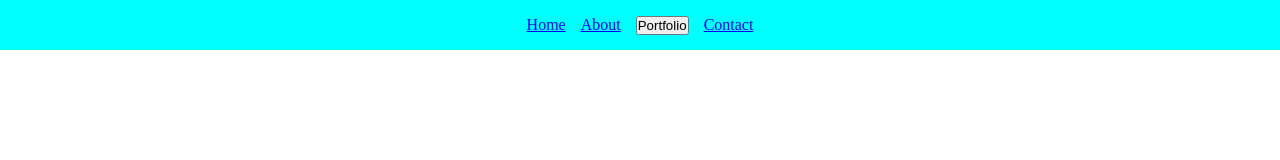
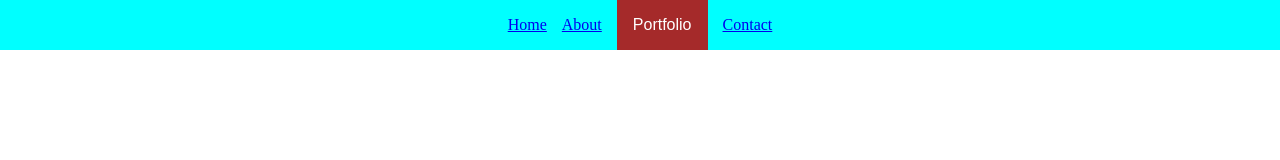
Before and after one commit to robisonwebdev/Dropdown-Menu-Template, a website: page index.html in a window 1280 px wide. Drawn offline with Linux system fonts and the light colour scheme.

Commit message:
Styled .dropdownBtn and .linkBtn

```diff
--- a/styles.css
+++ b/styles.css
@@ -33,6 +33,17 @@ body {
   justify-content: space-between;
 }
 
+.dropdownBtn,
+.linkBtn {
+  background-color: brown;
+  color: white;
+  padding: 16px;
+  font-size: 16px;
+  border: none;
+  cursor: pointer;
+  text-decoration: none;
+}
+
 .dropdownContent {
   display: none;
 }
```
